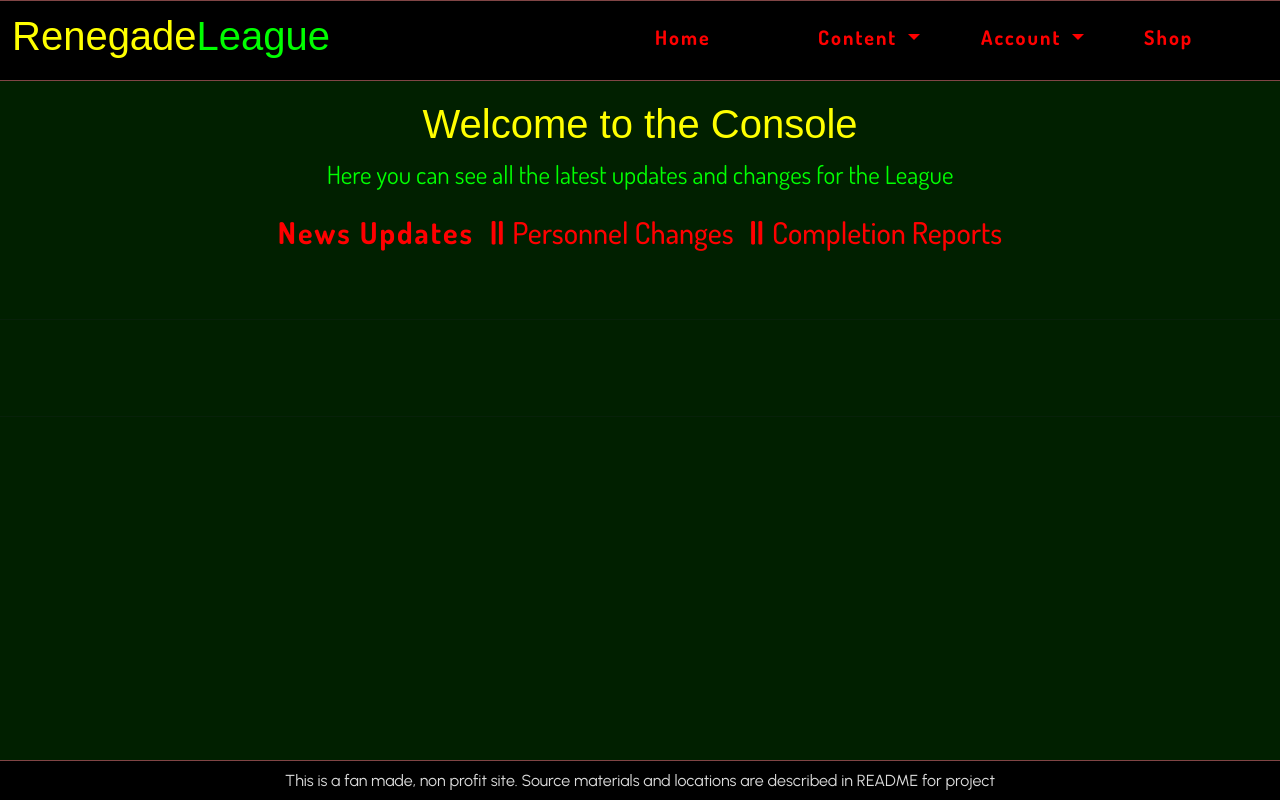
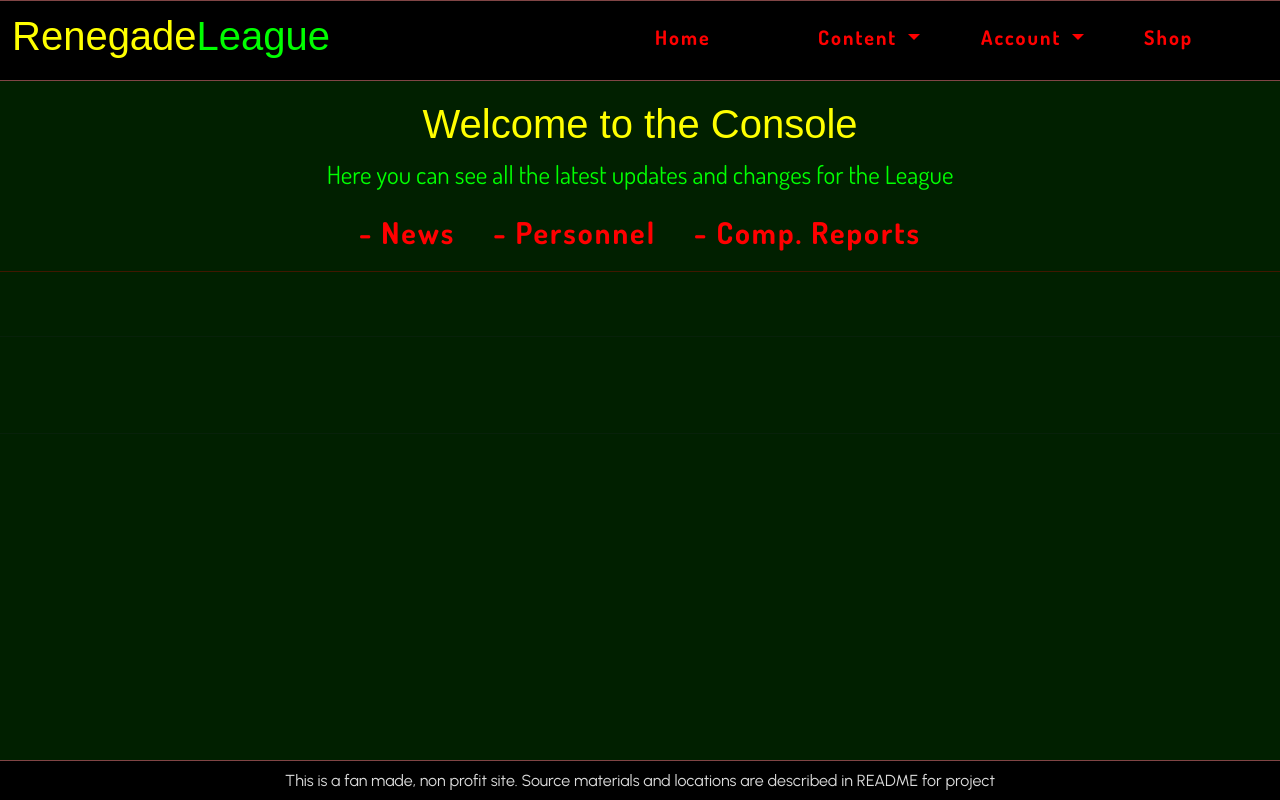
Before and after one commit to lukemunsch/fantasy-blog-shop, a Django app: page /console/ in a window 1280 px wide. Run offline with Django 3.2, Linux system fonts and the light colour scheme; some libraries are stand-ins or nearby versions; some web fonts are replaced.

Commit message:
Add new style changes for console menu

```diff
--- a/console/templates/console/console.html
+++ b/console/templates/console/console.html
@@ -27,20 +27,23 @@
     </div>
     <div class="col-12">
         <ul class="list-inline list-unstyled text-center content-titles">
+
             <li class="list-inline-item">
-                <a class="menus" href="#news">News Updates</a>
+                <a class="menus" href="#news">- News</a>
             </li>
-            <span class="dividers">||</span>
+
             <li class="list-inline-item">
-                <a href="#personnel">Personnel Changes</a>
+                <a class="menus" href="#personnel">- Personnel</a>
             </li>
-            <span class="dividers">||</span>
+
             <li class="list-inline-item">
-                <a href="#success">Completion Reports</a>
+                <a class="menus" href="#success">- Comp. Reports</a>
             </li>
+
         </ul>
     </div>
 </div>
+<hr class="menus">
 <!-- The content entries section -->
 <div class="container-fluid">
     <div class="row">
@@ -53,7 +56,9 @@
         <!-- content for completion reports -->
         <div class="col-12"></div>
     </div>
+
 </div>
+
 <!-- set up footer for page -->
 <footer class="d-none d-lg-block fixed-bottom text-center">
     <p class="my-2">This is a fan made, non profit site. Source materials and locations are described in README for
--- a/static/css/base.css
+++ b/static/css/base.css
@@ -38,10 +38,13 @@
     color: red;
     text-decoration: none;
     border: 2px solid transparent;
+    padding: 5px;
+    margin-left: 5px;
+    margin-right: 5px;
 }
 
 .content-titles a:hover {
-    border-bottom: 2px solid red;
+    border: 2px solid red;
 }
 
 .page-heading {
```
